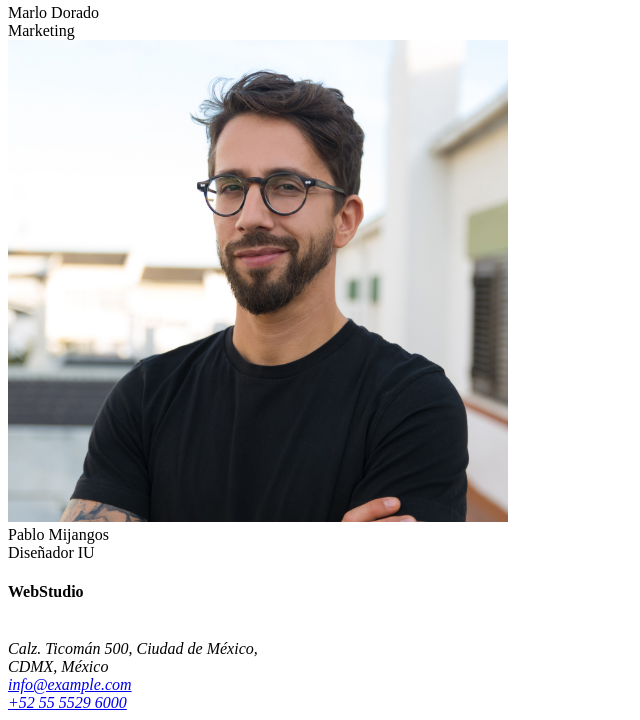
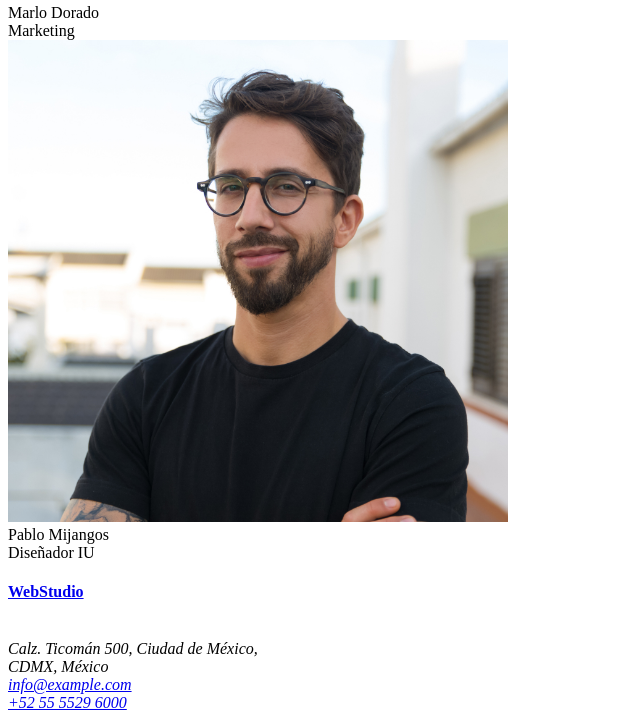
Before and after one commit to cristiangarzon22/goit-markup-hw-01, a plain HTML site: page index.html in a window 1280 px wide. Shown: the part 2740-3460 px from the top of the page, without its empty margins (0-640 px from the left). Drawn offline with Linux system fonts and the light colour scheme.

Commit message:
cambio18

```diff
--- a/index.html
+++ b/index.html
@@ -100,7 +100,7 @@
         </div>
     </main>
     <footer>
-			<h4>WebStudio</h4>
+			<a href="#"><h4>WebStudio</h4></a>
             <address>
             <br>
 			Calz. Ticomán 500, Ciudad de México,
```
